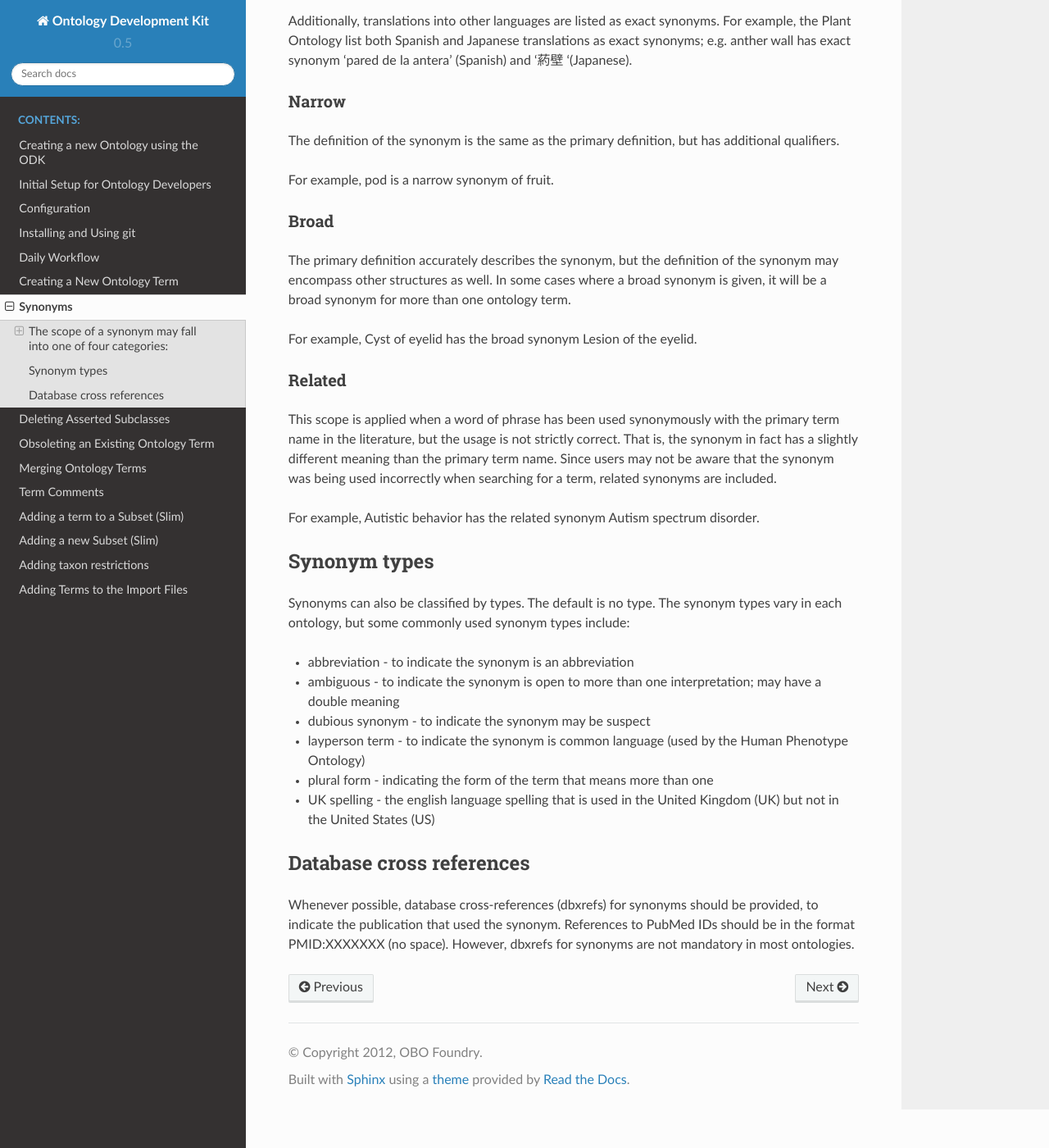
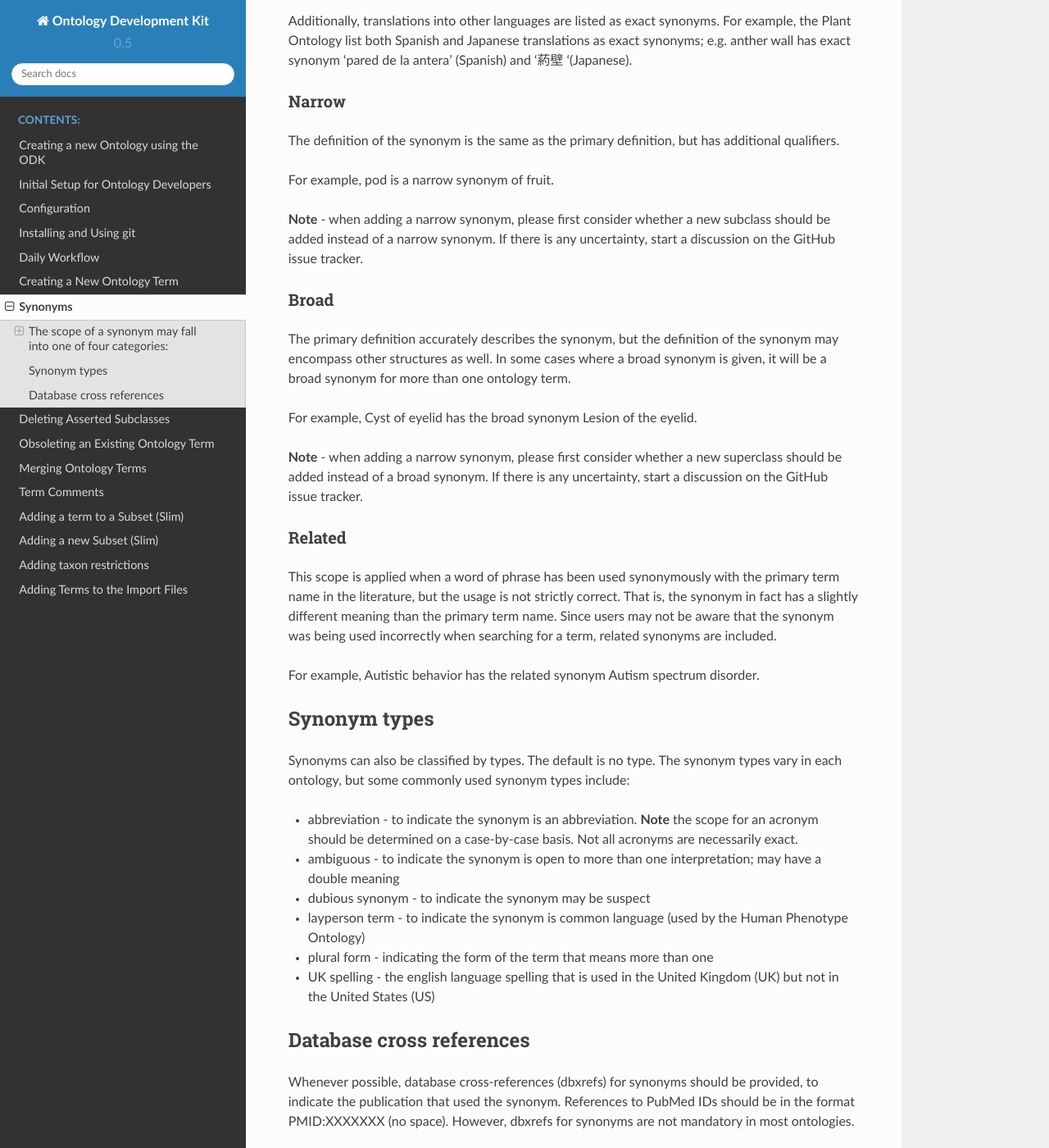
Before and after one commit to INCATools/ontology-development-kit, a Sphinx documentation site: the page built from docs/Synonyms.md, in a window 1280 px wide and 1400 px high, scrolled down 452 px. Shown: the whole window at 82% size. Built offline with Sphinx 7.4.7 and the Read the Docs theme 2.0.0, drawn with Linux system fonts in a browser that asks for light colours.

Commit message:
Update Synonyms.md

```diff
--- a/docs/Synonyms.md
+++ b/docs/Synonyms.md
@@ -18,11 +18,15 @@ The definition of the synonym is the same as the primary definition, but has add
 
 For example, pod is a narrow synonym of fruit.
 
+**Note** - when adding a narrow synonym, please first consider whether a new subclass should be added instead of a narrow synonym. If there is any uncertainty, start a discussion on the GitHub issue tracker.
+
 #### Broad
 
 The primary definition accurately describes the synonym, but the definition of the synonym may encompass other structures as well. In some cases where a broad synonym is given, it will be a broad synonym for more than one ontology term.
 
 For example, Cyst of eyelid has the broad synonym Lesion of the eyelid.
+
+**Note** - when adding a narrow synonym, please first consider whether a new superclass should be added instead of a broad synonym. If there is any uncertainty, start a discussion on the GitHub issue tracker.
 
 #### Related
 
@@ -33,7 +37,7 @@ For example, Autistic behavior has the related synonym Autism spectrum disorder.
 ### Synonym types
 
 Synonyms can also be classified by types. The default is no type. The synonym types vary in each ontology, but some commonly used synonym types include:
-- abbreviation - to indicate the synonym is an abbreviation
+- abbreviation - to indicate the synonym is an abbreviation. **Note** the scope for an acronym should be determined on a case-by-case basis. Not all acronyms are necessarily exact.
 - ambiguous - to indicate the synonym is open to more than one interpretation; may have a double meaning
 - dubious synonym - to indicate the synonym may be suspect
 - layperson term - to indicate the synonym is common language (used by the Human Phenotype Ontology)
```
